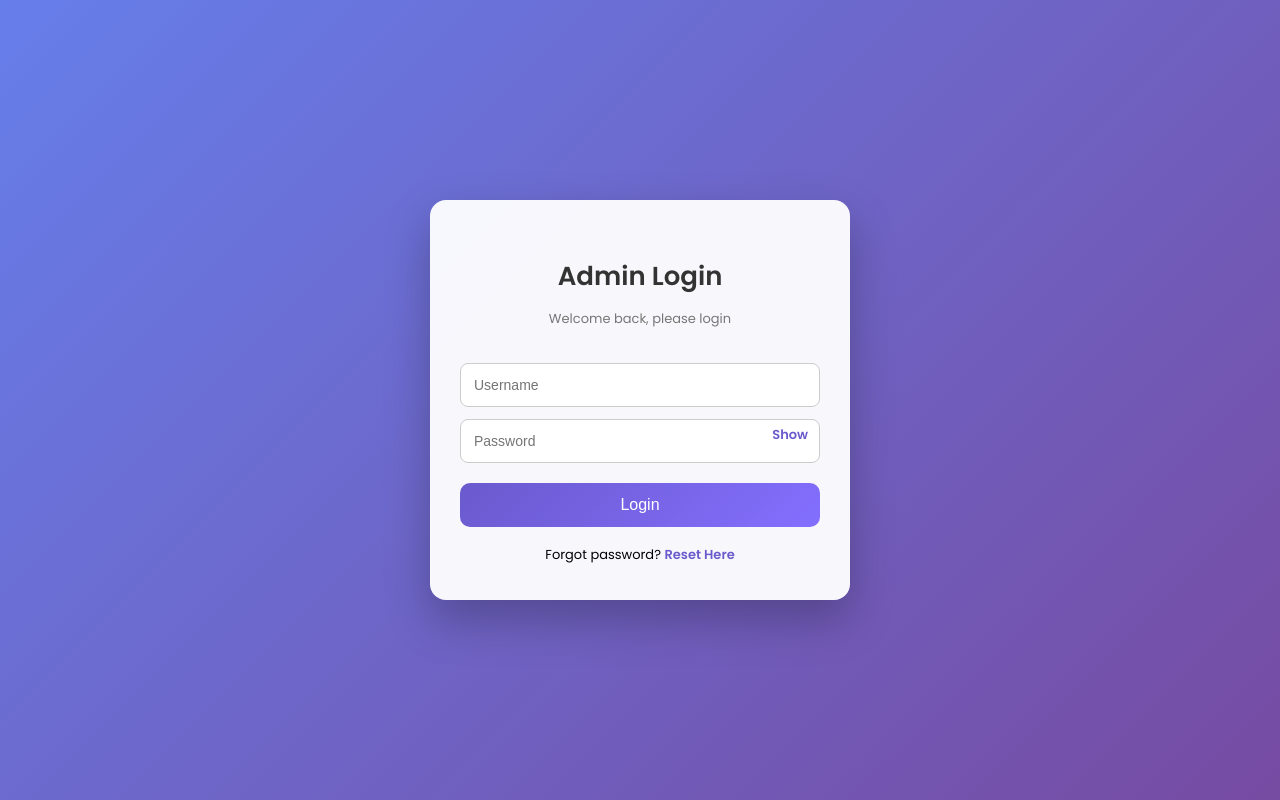
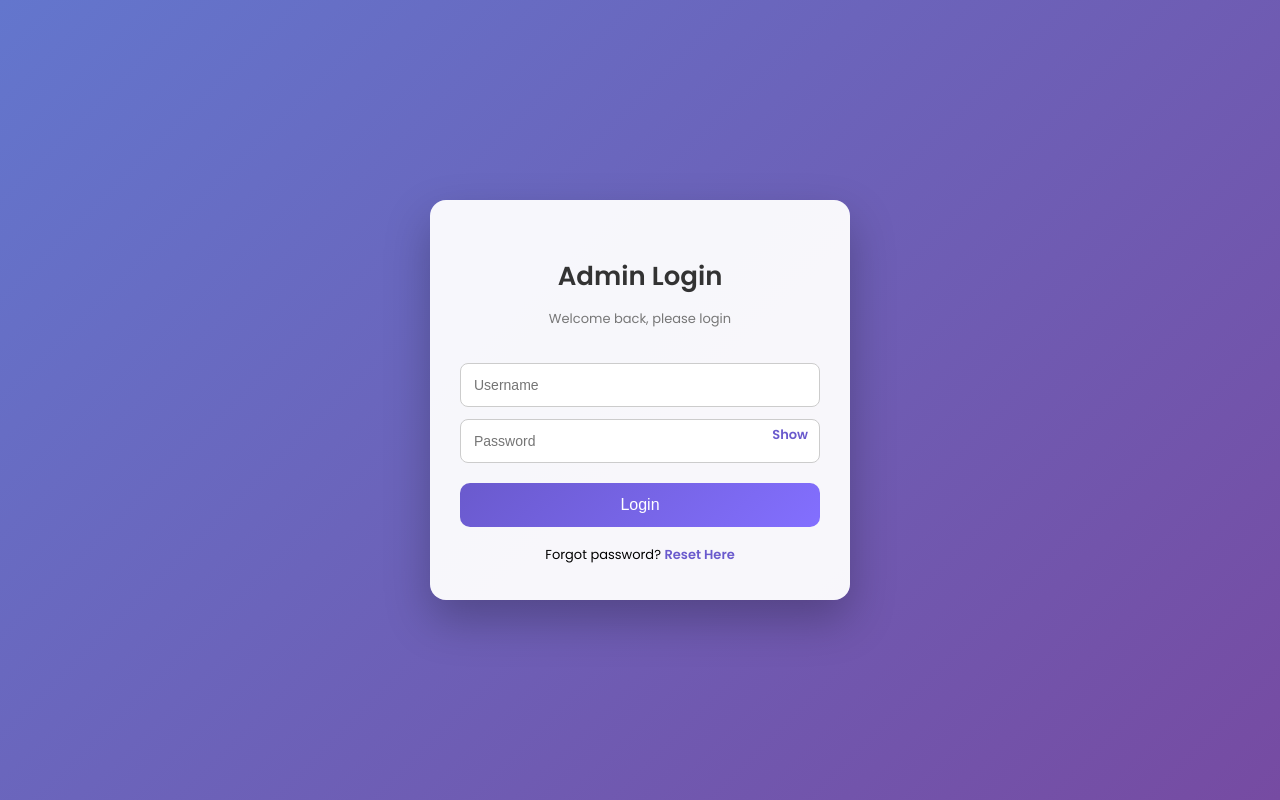
Before and after one commit to bidishajoshi/DM, a PHP site: page /admin/admin_login.php in a window 1280 px wide. Run offline with PHP 8.4, Linux system fonts and the light colour scheme.

Commit message:
your message

```diff
--- a/admin/admin_login.php
+++ b/admin/admin_login.php
@@ -40,7 +40,7 @@ if (isset($_POST['login'])) {
 body {
     margin:0;
     font-family:"Poppins","Segoe UI",sans-serif;
-    background: linear-gradient(135deg, #667eea, #764ba2);
+    background: linear-gradient(135deg, #6376cd, #764ba2);
     min-height:100vh;
     display:flex;
     justify-content:center;
```
